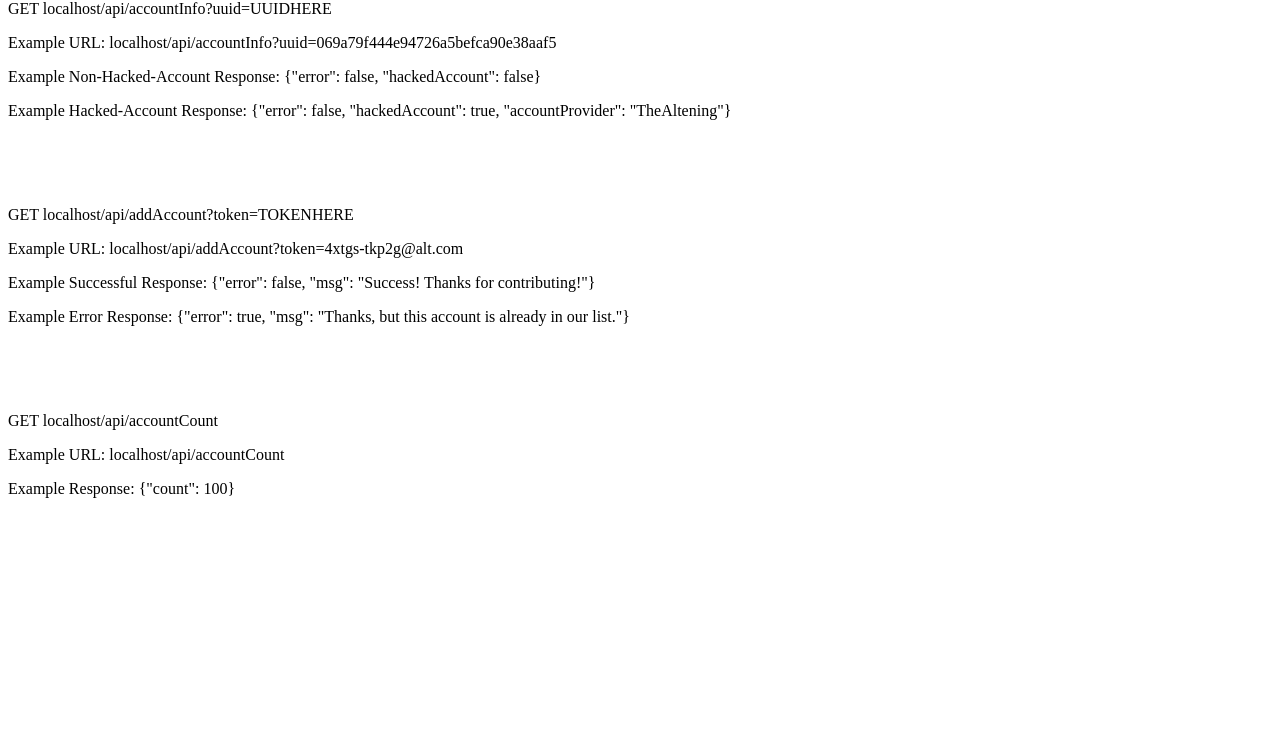
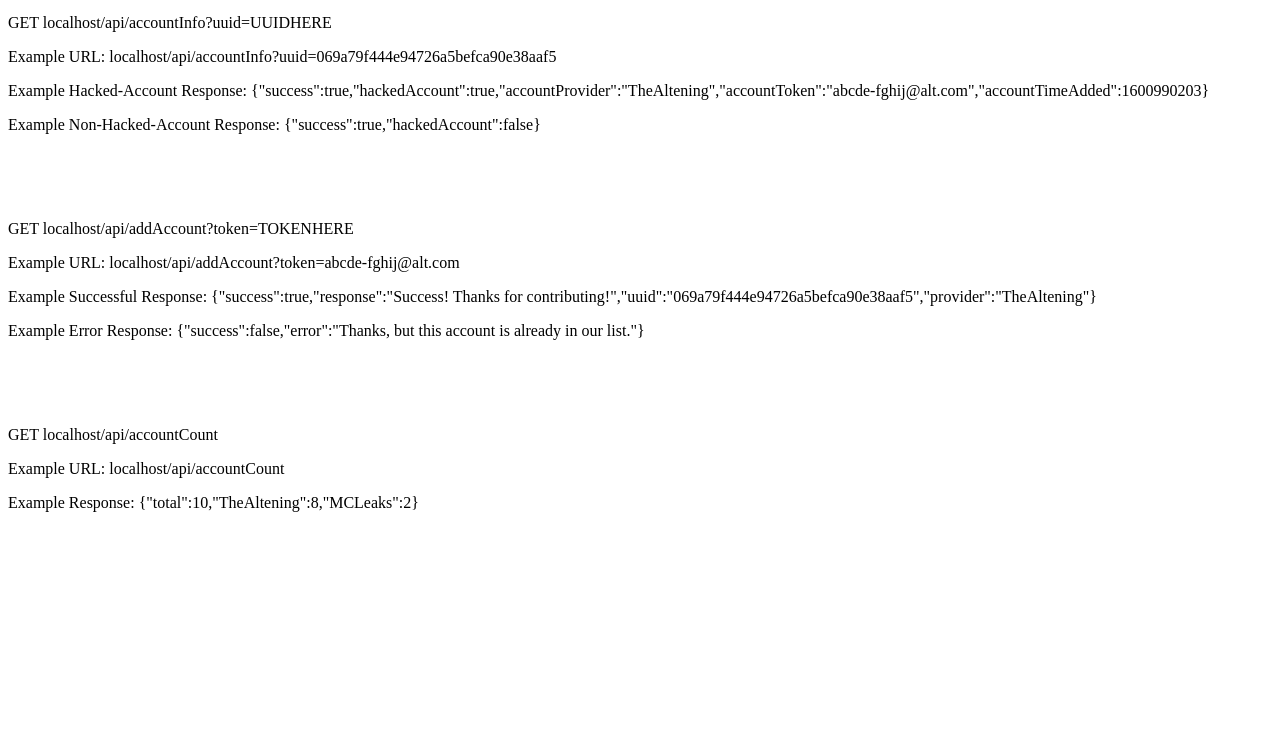
Before and after one commit to 3Q6Dev/anti-hacked-mc, a plain HTML site: page pages/docs.html in a window 1280 px wide. Shown: the part 66-800 px from the top of the page. Drawn offline with Linux system fonts and the light colour scheme.

Commit message:
Update docs.html

```diff
--- a/pages/docs.html
+++ b/pages/docs.html
@@ -1,3 +1,4 @@
+<!DOCTYPE html>
 <html>
 	<head>
 
@@ -5,22 +6,26 @@
 
 	<body>
 		<script>
+
+let exampleUUID = "069a79f444e94726a5befca90e38aaf5"
+let exampleToken = "abcde-fghij@alt.com"
+
 document.write(`
 
 <h1>Anti-Hacked-MC Docs</h1>
 <p>GET ${window.location.hostname}/api/accountInfo?uuid=UUIDHERE</p>
-<p>Example URL: ${window.location.hostname}/api/accountInfo?uuid=069a79f444e94726a5befca90e38aaf5</p>
-<p>Example Non-Hacked-Account  Response: {"error": false, "hackedAccount": false}</p>
-<p>Example Hacked-Account  Response: {"error": false, "hackedAccount": true, "accountProvider": "TheAltening"}</p>
+<p>Example URL: ${window.location.hostname}/api/accountInfo?uuid=${exampleUUID}</p>
+<p>Example Hacked-Account Response: {"success":true,"hackedAccount":true,"accountProvider":"TheAltening","accountToken":"${exampleToken}","accountTimeAdded":1600990203}</p>
+<p>Example Non-Hacked-Account Response: {"success":true,"hackedAccount":false}</p>
 
 </br>
 </br>
 </br>
 
 <p>GET ${window.location.hostname}/api/addAccount?token=TOKENHERE</p>
-<p>Example URL: ${window.location.hostname}/api/addAccount?token=4xtgs-tkp2g@alt.com</p>
-<p>Example Successful Response: {"error": false, "msg": "Success! Thanks for contributing!"}</p>
-<p>Example Error Response: {"error": true, "msg": "Thanks, but this account is already in our list."}</p>
+<p>Example URL: ${window.location.hostname}/api/addAccount?token=${exampleToken}</p>
+<p>Example Successful Response: {"success":true,"response":"Success! Thanks for contributing!","uuid":"${exampleUUID}","provider":"TheAltening"}</p>
+<p>Example Error Response: {"success":false,"error":"Thanks, but this account is already in our list."}</p>
 
 </br>
 </br>
@@ -28,7 +33,7 @@ document.write(`
 
 <p>GET ${window.location.hostname}/api/accountCount</p>
 <p>Example URL: ${window.location.hostname}/api/accountCount</p>
-<p>Example Response: {"count": 100}</p>
+<p>Example Response: {"total":10,"TheAltening":8,"MCLeaks":2}</p>
 
 `);
 		</script>
```
